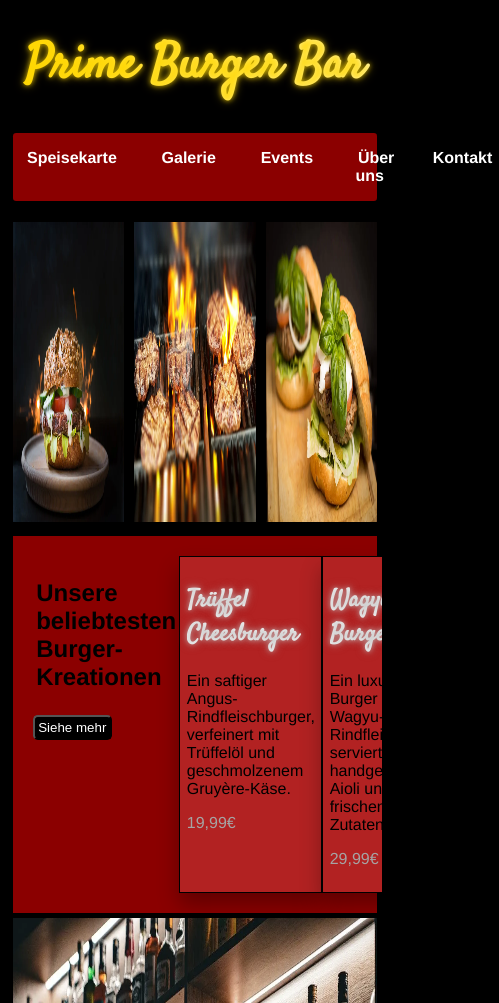
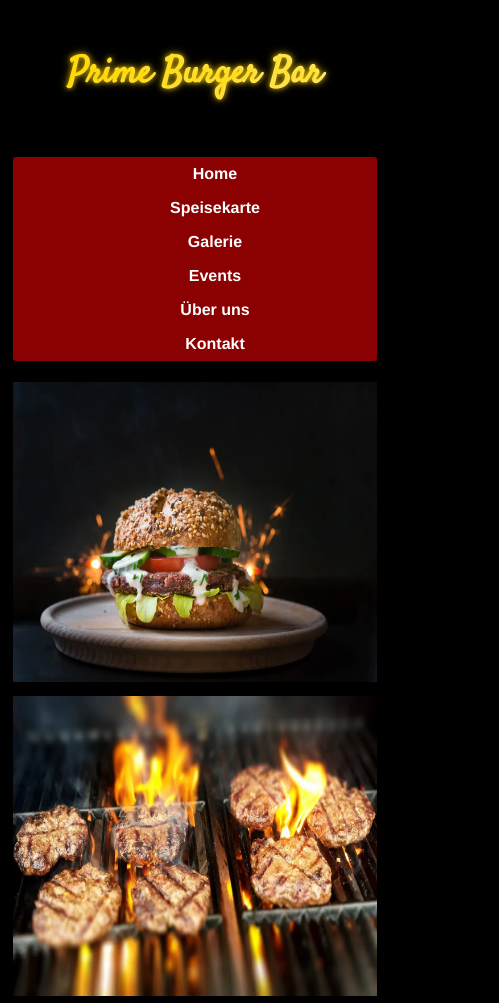
Before and after one commit to lina98st/burger-bar, a plain HTML site: page index.html in a window 390 px wide. Shown: the top 1003 px of the page, 499 px wide, since content can reach past the window. Drawn offline with Linux system fonts and the light colour scheme.

Commit message:
media queries ergänzt

```diff
--- a/style.css
+++ b/style.css
@@ -230,3 +230,50 @@ footer {
     text-decoration: none;
     color: white;
 }
+
+/* Füge am Ende deiner CSS-Datei die folgenden Media Queries hinzu */
+
+@media (max-width: 768px) {
+    .burger-pics {
+        flex-direction: column; /* Bilder untereinander anordnen */
+    }
+
+    .menu {
+        flex-direction: column; /* Menü-Items untereinander anordnen */
+    }
+
+    .menu-item {
+        margin: 10px 0; /* Abstand zwischen den Menü-Items */
+    }
+
+    .drinks-text {
+        padding: 1rem; /* Mehr Platz für den Text */
+    }
+
+    .bar-item {
+        margin: 0; /* Abstand der Bar-Item-Bilder anpassen */
+        text-align: center; /* Bild zentrieren */
+    }
+
+    .wine-image {
+        width: 100%; /* Breite des Weinfotos auf 100% setzen */
+        height: auto; /* Höhe automatisch anpassen */
+    }
+
+    nav ul {
+        flex-direction: column; /* Navigationselemente untereinander anordnen */
+        align-items: center; /* Zentriere die Navigationselemente */
+    }
+
+    nav li {
+        margin: 0.5rem 0; /* Vertikalen Abstand zwischen den Navigationselementen */
+    }
+
+    .glanz-text {
+        font-size: 36px; /* Schriftgröße für den Header anpassen */
+    }
+
+    header {
+        padding: 1rem; /* Mehr Platz um den Header-Text */
+    }
+}
```
Also changed, not shown: index.html (renamed from burgerweb.html), 1 other file.
